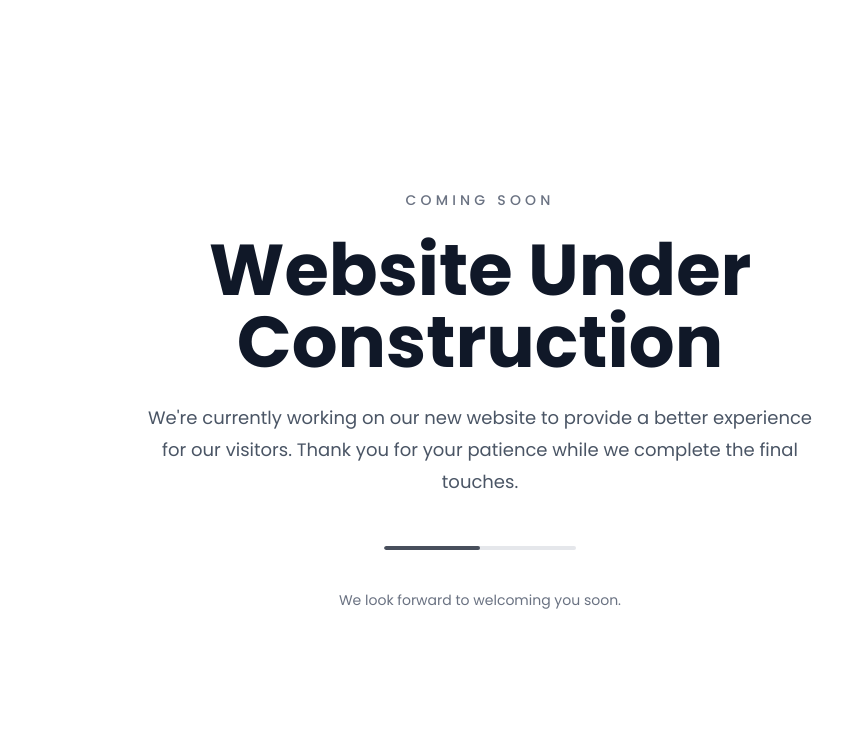
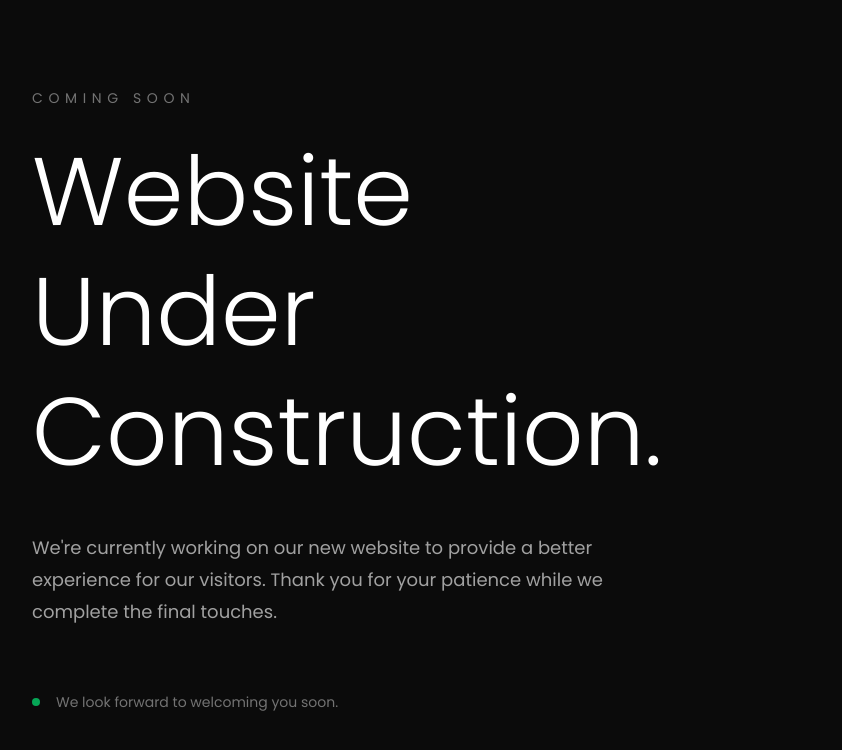
Before and after one commit to KunalSolutions/MRAV_FULLSTACK, a React (Vite) app in the folder frontend/: page / in a window 1280 px wide. Shown: the top 750 px of the page, without its empty margins (160-1002 px from the left). Built offline with nearby package versions, Linux system fonts and the light colour scheme.

Commit message:
Update styling and content in App component

```diff
--- a/frontend/src/App.jsx
+++ b/frontend/src/App.jsx
@@ -1,28 +1,29 @@
 const App = () => {
   return (
-    <div className="flex min-h-screen items-center justify-center bg-white px-6">
-      <div className="max-w-3xl text-center">
-        <p className="text-sm font-medium uppercase tracking-[0.3em] text-gray-500">
+    <div className="flex min-h-screen items-center justify-center bg-[#0B0B0B] px-8">
+      <div className="max-w-4xl">
+        <p className="mb-6 text-sm uppercase tracking-[0.4em] text-neutral-500">
           Coming Soon
         </p>
 
-        <h1 className="mt-6 text-5xl font-bold text-gray-900 md:text-7xl">
-          Website Under Construction
+        <h1 className="text-6xl font-light leading-tight text-white md:text-8xl">
+          Website
+          <br />
+          Under Construction.
         </h1>
 
-        <p className="mx-auto mt-6 max-w-2xl text-lg leading-8 text-gray-600">
+        <p className="mt-10 max-w-xl text-lg leading-8 text-neutral-400">
           We're currently working on our new website to provide a better
           experience for our visitors. Thank you for your patience while we
           complete the final touches.
         </p>
 
-        <div className="mx-auto mt-12 h-1 w-48 overflow-hidden rounded-full bg-gray-200">
-          <div className="h-full w-1/2 animate-pulse rounded-full bg-gray-900"></div>
+        <div className="mt-16 flex items-center gap-4">
+          <div className="h-2 w-2 animate-pulse rounded-full bg-green-400" />
+          <span className="text-sm text-neutral-500">
+            We look forward to welcoming you soon.
+          </span>
         </div>
-
-        <p className="mt-10 text-sm text-gray-500">
-          We look forward to welcoming you soon.
-        </p>
       </div>
     </div>
   );
```
